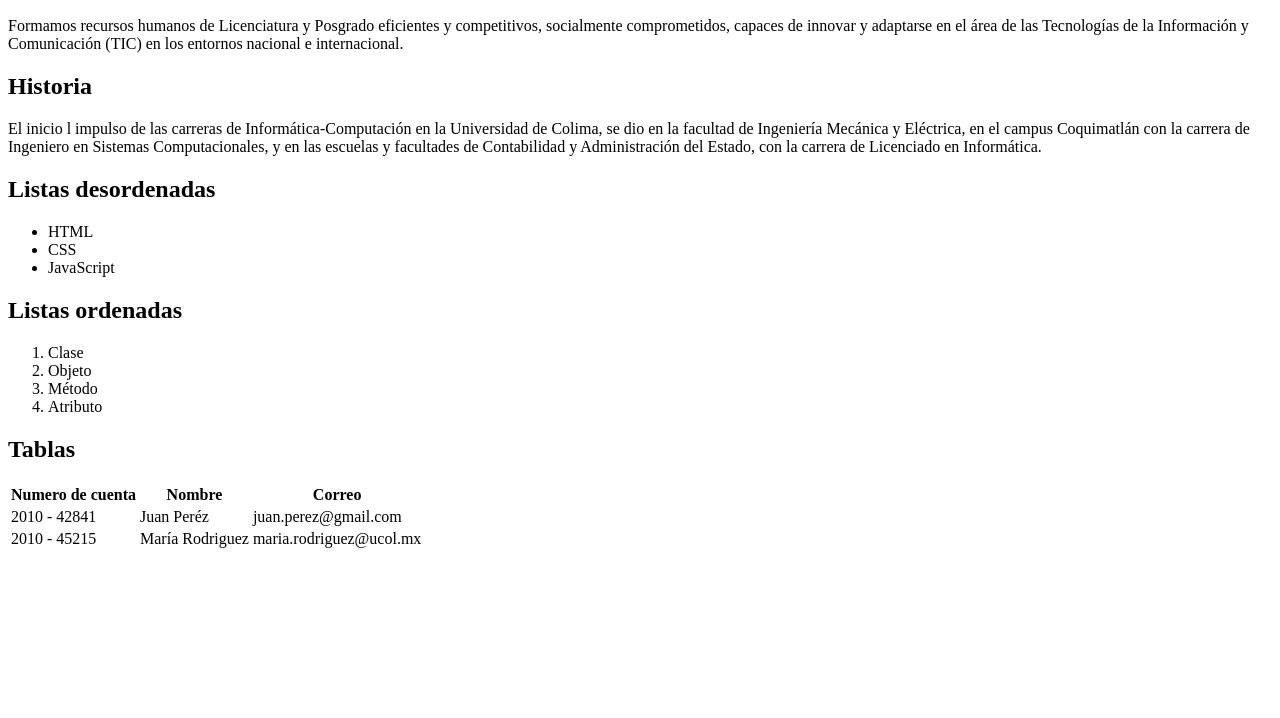
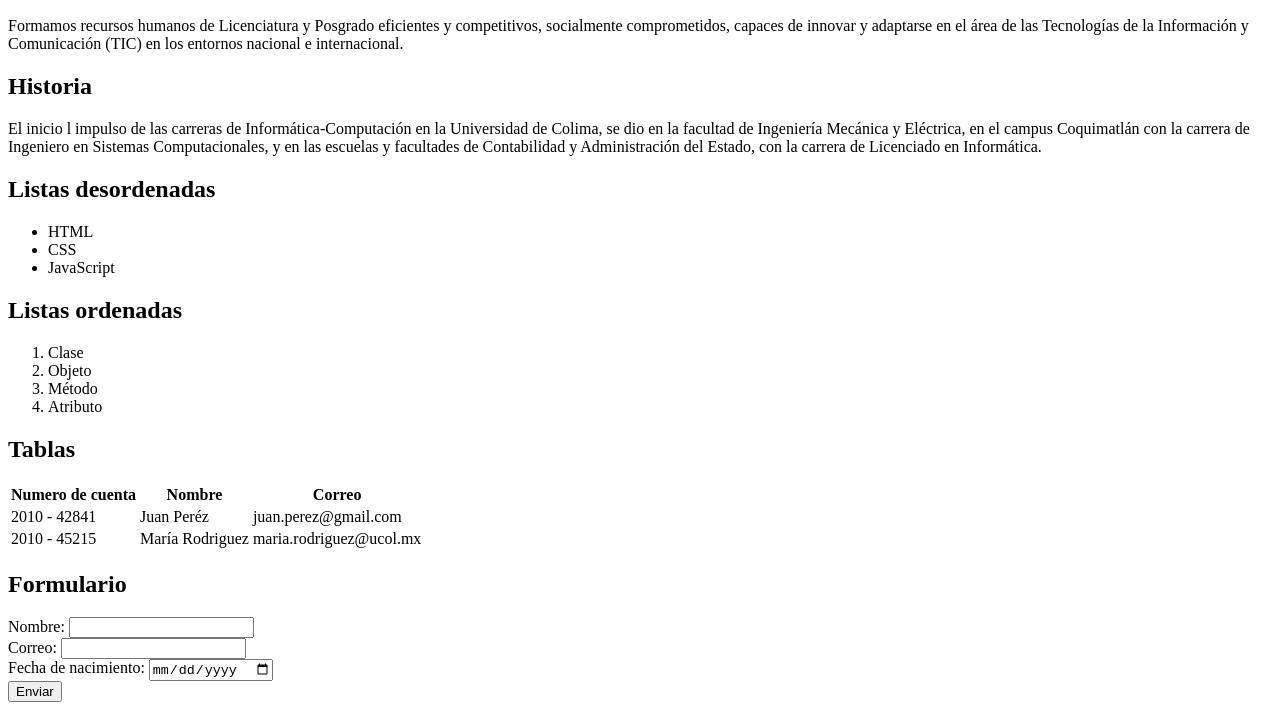
Before and after one commit to AlfredoSanNav/01-Elementos-html, a plain HTML site: page index.html in a window 1280 px wide. Shown: the part 96-814 px from the top of the page. Drawn offline with Linux system fonts and the light colour scheme.

Commit message:
Agrega formularios

```diff
--- a/index.html
+++ b/index.html
@@ -48,6 +48,26 @@
 
         </tr>
     </table>
+    <h2>Formulario</h2>
+
+    <form>
+    <div>
+        <label for="nombre">Nombre:</label>
+        <input type="text" id="nombre" />
+
+    </div>
+    <div>
+        <label for="email">Correo: </label>
+        <input type="email" id="email"/>
+    </div>
+    <div>
+        <label for="fNacimiento">Fecha de nacimiento: </label>
+        <input type="date" id="fNacimiento" />
+    </div>
+    <div>
+        <button type="submit">Enviar</button>
+    </div>
+     </form>
 
 </body>
 </html>
```
